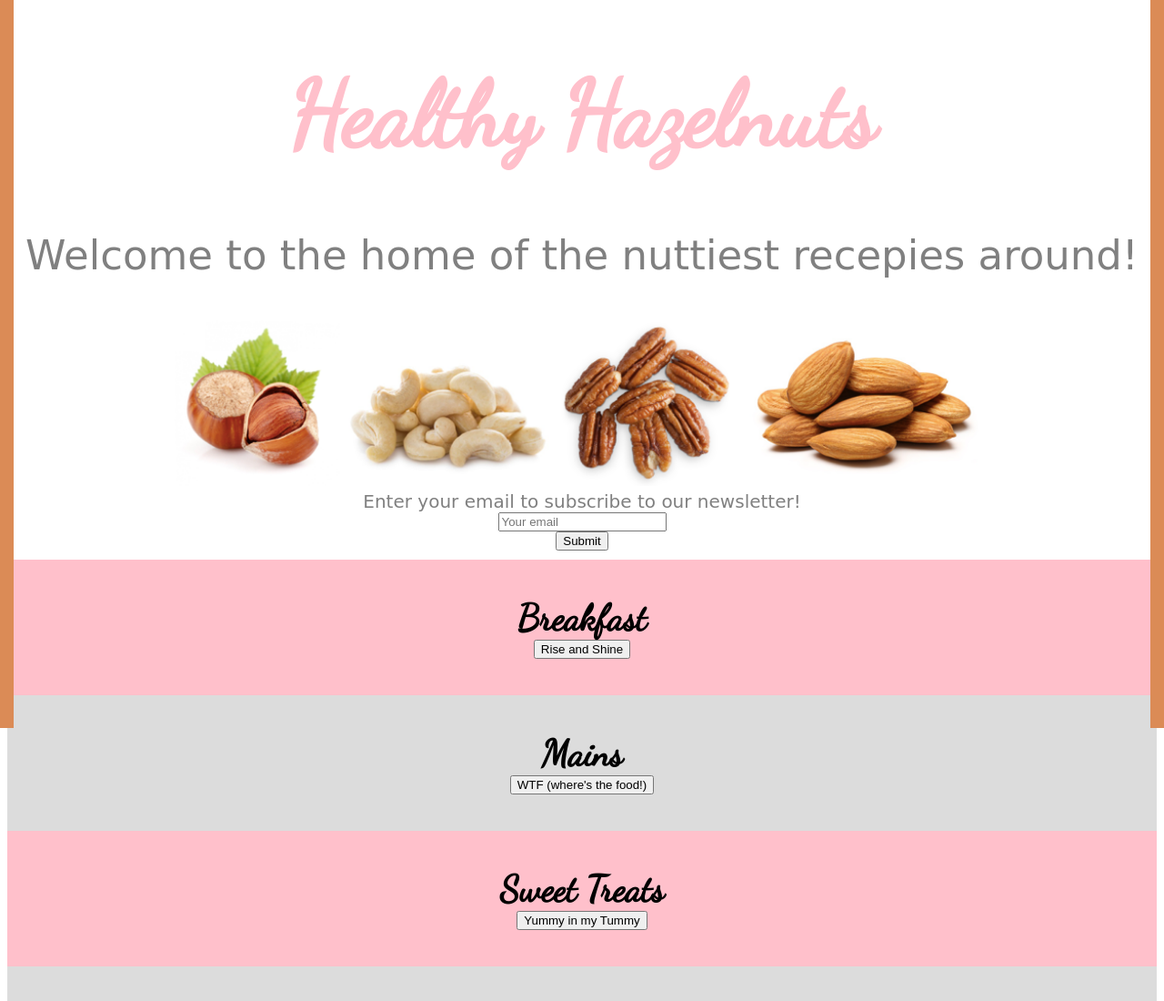
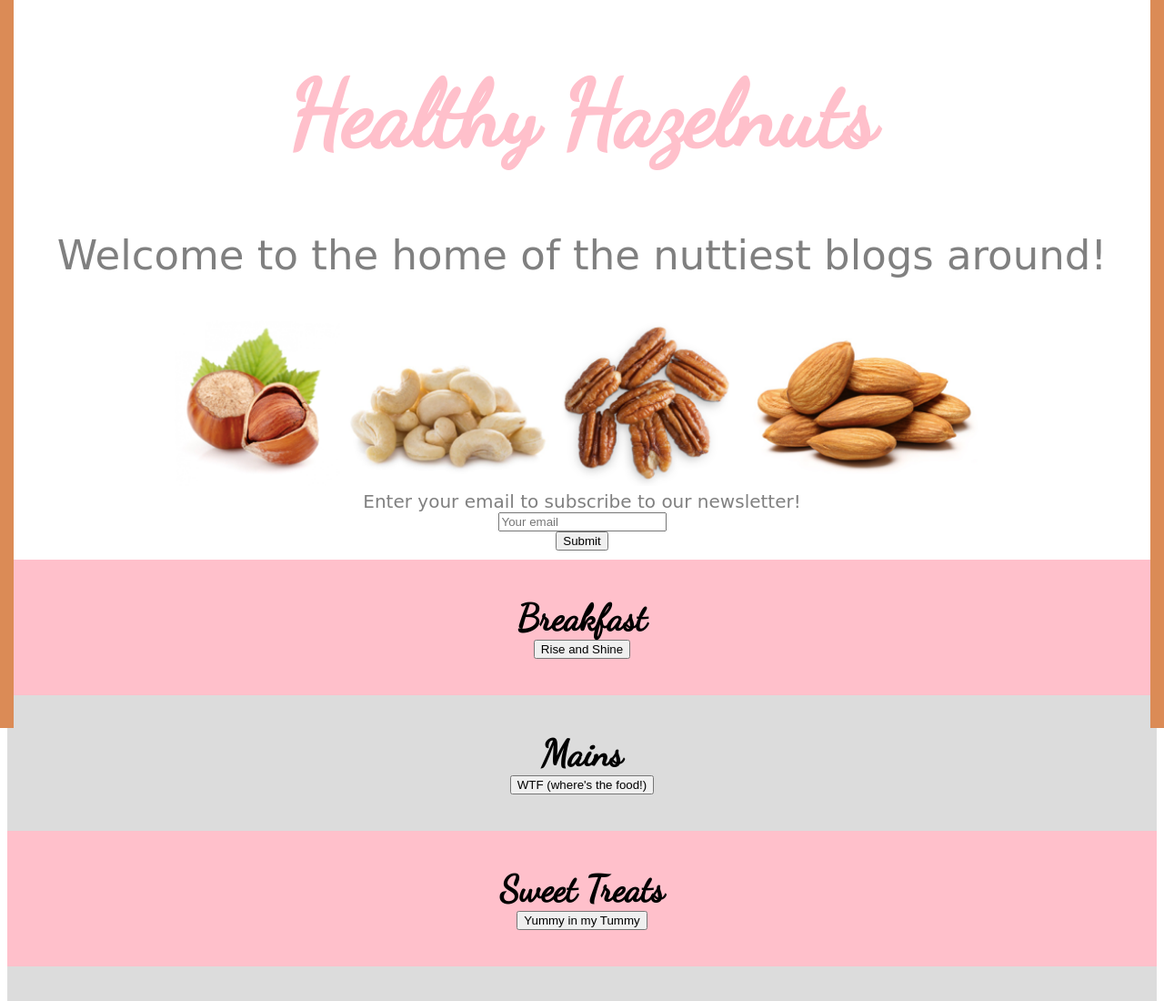
Before and after one commit to hbarks/healthy-hazelnuts, a plain HTML site: page index.html in a window 1280 px wide. Shown: the top 1100 px of the page at 91% size. Drawn offline with Linux system fonts and the light colour scheme; a web font is replaced by a local one.

Commit message:
Small change

```diff
--- a/index.html
+++ b/index.html
@@ -11,7 +11,7 @@
 	<body>
 
 		<h1>Healthy Hazelnuts</h1>
-		<p>Welcome to the home of the nuttiest recepies around!</p>
+		<p>Welcome to the home of the nuttiest blogs around!</p>
 
 
 <div id="nuts">
```
